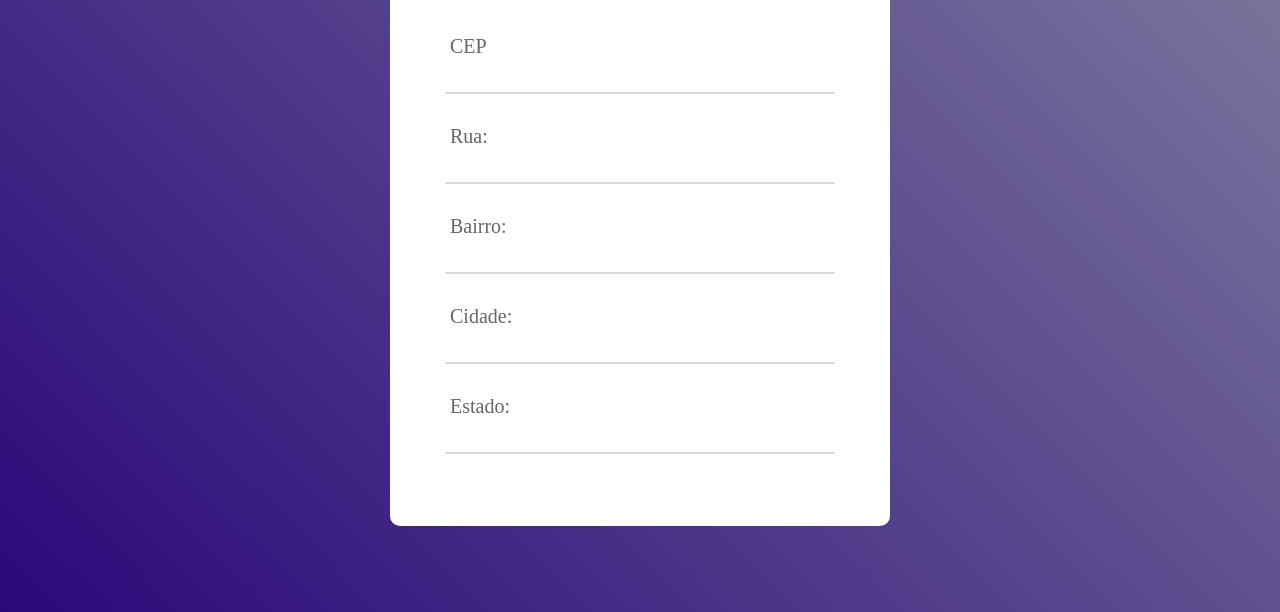
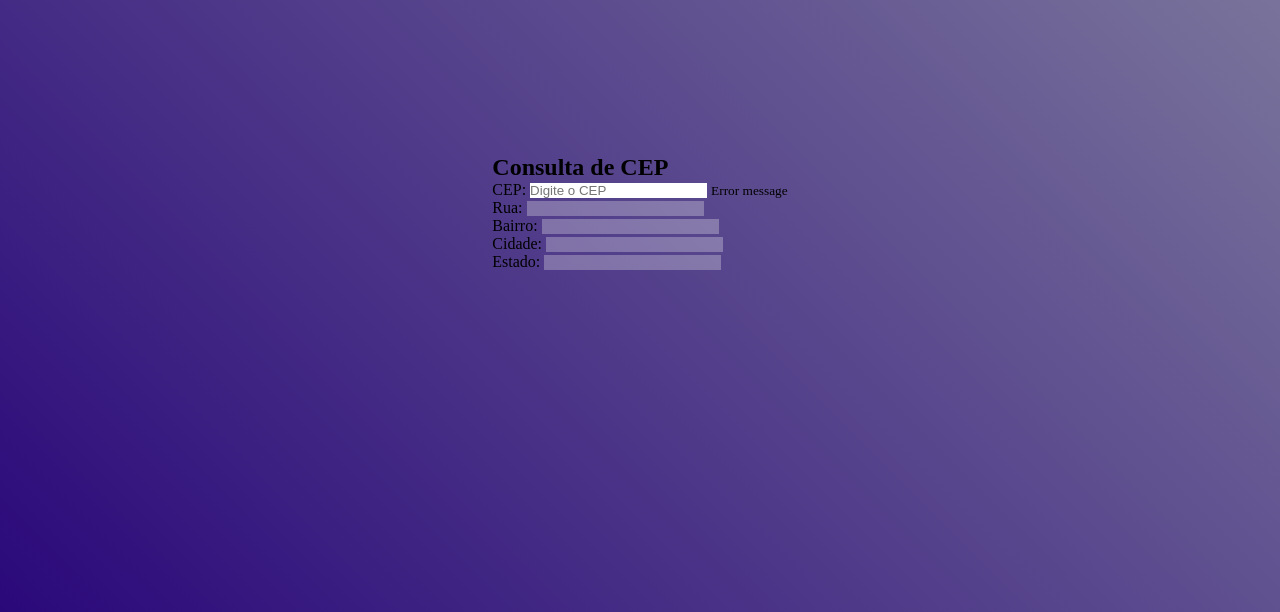
Before and after one commit to ademirferreira/consulta-cep, a plain HTML site: page index.html in a window 1280 px wide. Shown: the part 188-800 px from the top of the page. Drawn offline with Linux system fonts and the light colour scheme.

Commit message:
Refactoring html markup

```diff
--- a/index.html
+++ b/index.html
@@ -1,46 +1,48 @@
+<!DOCTYPE html>
 <html>
+
 <head>
   <title>Consulta CEP</title>
   <meta http-equiv="Content-Type" content="text/html; charset=utf-8" />
   <link rel="stylesheet" href="/css/style.css">
-      <script src="/js/app.js"></script>
+
 </head>
 
 <body>
   <div class="container">
-            <div class="wrap-form">
+    <form id="form" class="form">
+      <h2>Consulta de CEP</h2>
 
-              <form class="search-form">
-                <span class="form-title">
-                  Consulta CEP
-                </span>
-
-                <div class="wrap-input" data-validate="CEP é obrigatório">
-                  <span class="label-input">CEP</span>
-                  <input class="input" type="text" name="cep" id="cep" onblur="pesquisacep(this.value);">
+      <div class="form-control">
+        <label for="cep">CEP:</label>
+        <input type="text" id="cep" placeholder="Digite o CEP">
+        <small>Error message</small>
       </div>
 
-                <div class="wrap-input">
-                  <span class="label-input">Rua:</span>
-                  <input class="input" type="text" name="rua" id="rua" disabled>
+      <div class="form-control">
+        <label for="rua">Rua:</label>
+        <input type="text" id="rua" disabled>
       </div>
 
-                <div class="wrap-input">
-                    <span class="label-input">Bairro:</span>
-                    <input class="input" type="text" name="bairro" id="bairro" disabled>
+      <div class="form-control">
+        <label for="bairro">Bairro:</label>
+        <input type="text" id="bairro" disabled>
       </div>
 
-                <div class="wrap-input">
-                    <span class="label-input">Cidade:</span>
-                    <input class="input" type="text" name="cidade" id="cidade" disabled>
+      <div class="form-control">
+        <label for="cidade">Cidade:</label>
+        <input type="text" id="cidade" disabled>
       </div>
 
-                <div class="wrap-input">
-                    <span class="label-input">Estado:</span>
-                    <input class="input" type="text" name="uf" id="uf" disabled>
+      <div class="form-control">
+        <label for="estado">Estado:</label>
+        <input type="text" id="estado" disabled>
       </div>
+    </form>
 
   </div>
-      </div>
+  <script src="https://unpkg.com/vanilla-masker@1.2.0/build/vanilla-masker.min.js"></script>
+  <script src="/js/app.js"></script>
 </body>
+
 </html>
```
Lines whose indentation alone changed are shown as unchanged.
